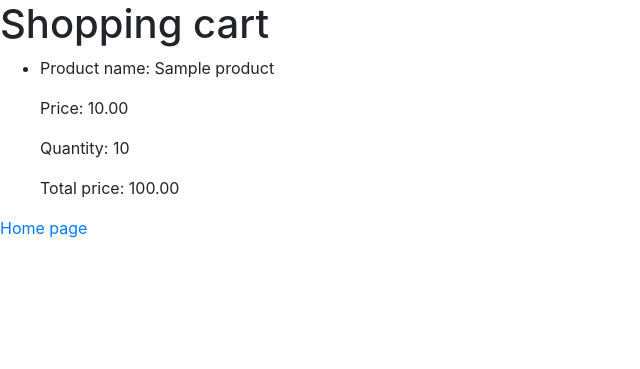
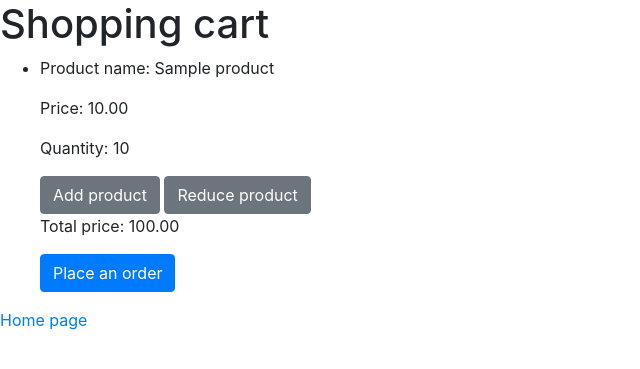
Before and after one commit to YaroslavBordovoy/digital-goods-app, a Django app: page /cart/ in a window 1280 px wide. Shown: the top 369 px of the page, without its empty margins (0-640 px from the left). Run offline with Django 5.2, Linux system fonts and the light colour scheme; a user stored in the database is signed in; tables that the repository leaves empty hold one stand-in row (values such as "Sample post").

Commit message:
feat: add the function of increasing and decreasing the quantity of goods, implement the corresponding template. Add a form for placing an order

```diff
--- a/digital_store/views.py
+++ b/digital_store/views.py
@@ -115,13 +115,21 @@ class CartView(generic.TemplateView):
 
 
 class CartAddView(generic.View):
-    def post(self, request: HttpRequest, pk: int):
+    def post(self, request: HttpRequest, pk: int, *args, **kwargs):
         product = get_object_or_404(Product, id=pk)
         cart, created = Cart.objects.get_or_create(customer=self.request.user)
         cart_product, created = CartProduct.objects.get_or_create(cart=cart, product=product)
 
-        if not created:
+        action = self.request.POST.get("action")
+
+        if action == "increase":
             cart_product.quantity += 1
             cart_product.save()
+        if action == "reduce":
+            if cart_product.quantity > 1:
+                cart_product.quantity -= 1
+                cart_product.save()
+            else:
+                cart_product.delete()
 
-        return redirect("digital_store:product-list")
+        return redirect("digital_store:cart-list")
--- a/templates/digital_store/cart_view.html
+++ b/templates/digital_store/cart_view.html
@@ -11,9 +11,22 @@
           <p>Product name: {{ item.product.name }}</p>
           <p>Price: {{ item.product.price }}</p>
           <p>Quantity: {{ item.quantity }}</p>
+
+          <form method="post" action="{% url 'digital_store:cart-quantity-change' pk=item.product.pk %}">
+            {% csrf_token %}
+            <button type="submit" name="action" value="increase" class="btn btn-secondary">Add product</button>
+            <button type="submit" name="action" value="reduce" class="btn btn-secondary">Reduce product</button>
+          </form>
+
         </li>
       {% endfor %}
       <p>Total price: {{ total_price }}</p>
+
+      <form method="post" action="">
+        {% csrf_token %}
+        <button type="submit" class="btn btn-primary">Place an order</button>
+      </form>
+
     </ul>
   {% endif %}
   <a href="{% url 'digital_store:index' %}">Home page</a>
```
